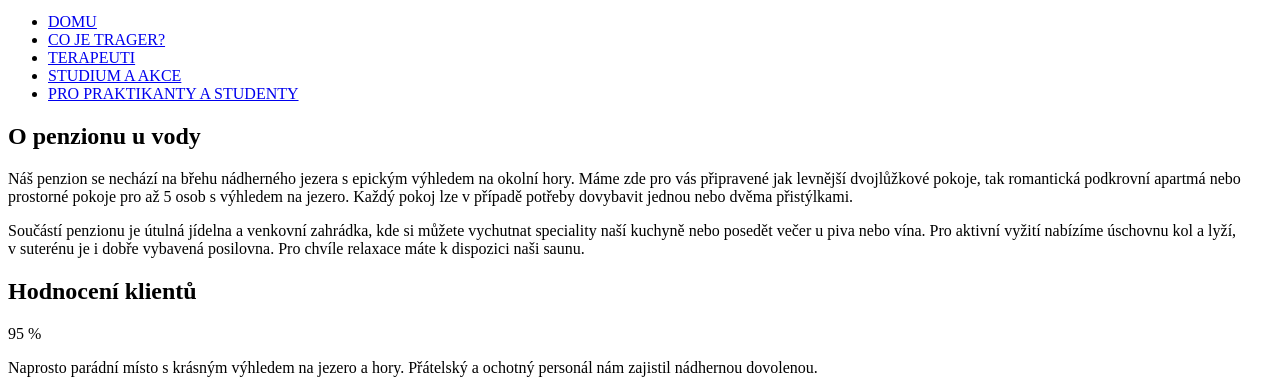
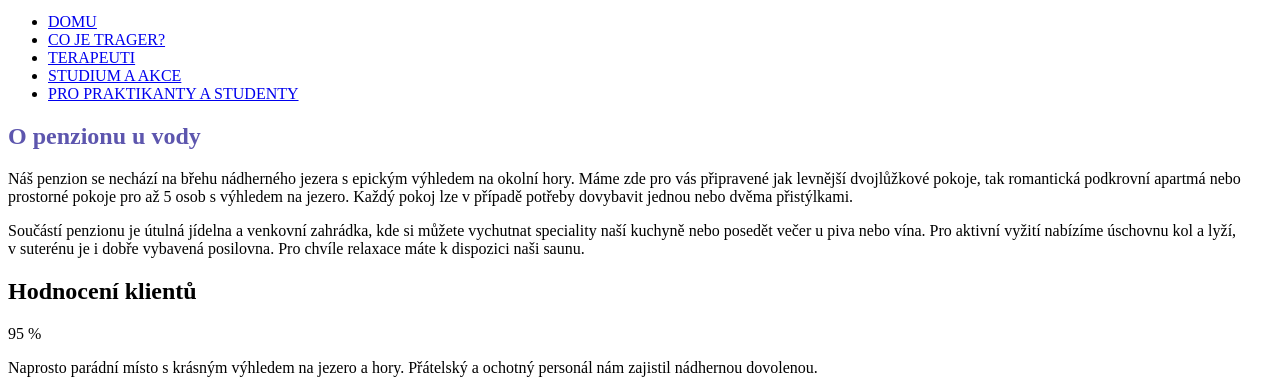
Before and after one commit to DanielaMesarosova/Projekt-Trager, an Eleventy site: page index.html in a window 1280 px wide. Shown: the part 65-454 px from the top of the page. Built offline with nearby package versions, Linux system fonts and the light colour scheme; Eleventy itself is replaced by a stand-in of ours; files that its build step writes are made by us from their sources.

Commit message:
pridano css pomoci scss

```diff
--- a/scss/style.scss
+++ b/scss/style.scss
@@ -1,5 +1,9 @@
+// Hlavni nastaveni barev, velikosti, atd
 $modra: #5d56ae;
 
+
+// formaty prvku
+
 h1{
-    color: modra;
+    color: $modra;
 }
```
Also changed, not shown: css/style.css (added), 1 other file.
